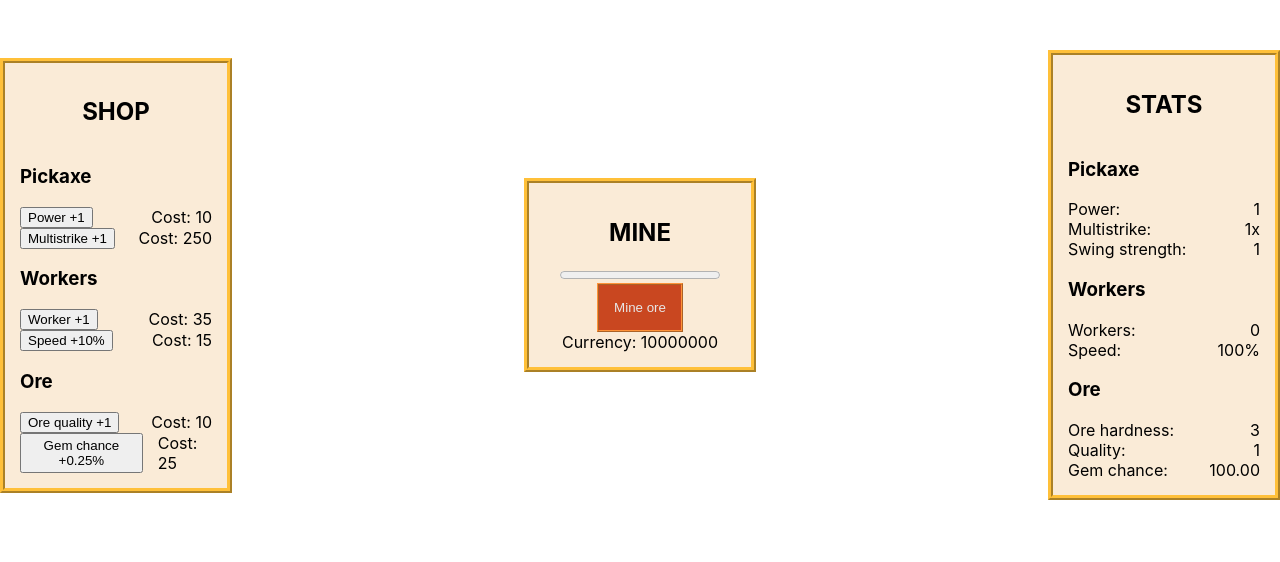
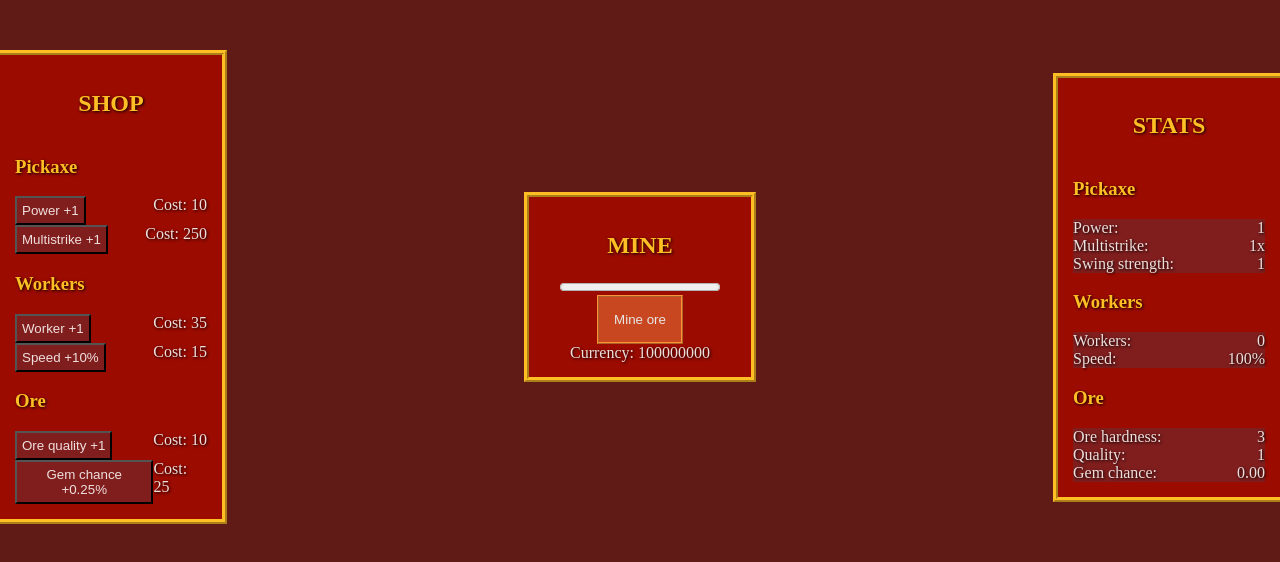
Before and after one commit to BartoszDerenda/IdleMiner, a React (Create React App) app: page / in a window 1280 px wide. Shown: the top 562 px of the page. Built offline with nearby package versions, Linux system fonts and the light colour scheme.

Commit message:
CSS
Added colour palette, imported new font, tweaked CSS.

```diff
--- a/src/App.css
+++ b/src/App.css
@@ -1,4 +1,18 @@
 /* Main CSS file */
+@import url('Palette.css');
+
+body {
+  box-sizing: border-box;
+  font-family: Nunito-sans, serif;
+  font-weight: normal;
+  font-style: normal;
+
+  color: var(--default-font-color);
+  text-decoration: none;
+  text-shadow: 1px 1px 3px black;
+
+  background-color: var(--body-background);
+}
 
 .main-board {
   display: flex;
--- a/src/App.js
+++ b/src/App.js
@@ -7,7 +7,7 @@ import OreUpgrade from './components/Shop/upgrades/OreUpgrade';
 import Stats from './components/Stats/Stats';
 
 function App() {
-  const [currency, setCurrency] = useState(10000000);
+  const [currency, setCurrency] = useState(100000000);
 
   const [pickaxe, setPickaxe] = useState({
     power: 1,
@@ -26,7 +26,7 @@ function App() {
   const [ore, setOre] = useState({
     quality: 1,
     quality_cost: 10,
-    gem_chance: 100,
+    gem_chance: 0,
     gem_cost: 25,
     hardness: 3,
     progress: 0,
@@ -101,20 +101,27 @@ function App() {
   /* Mining */
   function handleMining() {
     setOre(prevOre => ({ ...prevOre, progress: prevOre.progress + pickaxe.power }));
-
     if (Math.floor(Math.random() * 100) <= ore.gem_chance) {
-      setCurrency(Math.round(currency + ore.quality));
+      setCurrency(currency + ore.quality / 2);
     }
 
     if (ore.progress >= ore.hardness) {
       for (let i = 0; i < ore.progress; i = i + ore.hardness) {
-        setCurrency(Math.round(currency + ore.quality));
+        setCurrency(currency + ore.quality);
       }
 
       // Use the functional form of setOre to ensure you are working with the most recent state
       setOre(prevOre => ({ ...prevOre, progress: prevOre.progress - ore.hardness }));
     }
   }
+
+  useEffect(() => {
+    if (ore.progress >= ore.hardness) {
+      setCurrency(currency + ore.quality);
+      setOre({...ore, progress: ore.progress - ore.hardness})
+    }
+  }, [currency, ore]
+  );
 
   return (
     <div className='main-board'>
--- /dev/null
+++ b/src/Palette.css
@@ -0,0 +1,19 @@
+:root {
+    --gold: #ffbf24;
+    --orange: #ff8800;
+    --default-font-color: #eedfdc;
+
+    --body-background: #601b17;
+    --component-element: #801e1e;
+    --component-background: #9b0b00;
+
+    --red-hover: #c01709;
+    --gray-tooltip: #a49393;
+    --red-notification: #ff1300;
+
+    --common-quality: #09b609;
+    --rare-quality: #1493e1;
+    --epic-quality: #c714c7;
+    --legendary-quality: #ff8800;
+    --ancient-quality: #ab0e0e;
+}
--- a/src/components/Mines/Mines.css
+++ b/src/components/Mines/Mines.css
@@ -1,13 +1,18 @@
 /* MINE */
+@import url('../../Palette.css');
 
 .mine {
     display: flex;
     flex-direction: column;
     align-items: center;
+    width: 15vw;
     padding: 15px;
-    width: 15vw;
-    background-color: antiquewhite;
-    border: 5px ridge rgb(255, 192, 57);
+    background-color: var(--component-background);
+    border: 5px ridge var(--gold);
+
+    > h2 {
+      color: var(--gold);
+    }
   }
 
 .mine > button {
--- a/src/components/Mines/Mines.jsx
+++ b/src/components/Mines/Mines.jsx
@@ -6,7 +6,7 @@ function Stats({handleMining, ore, currency}) {
     <>
     <progress value={ore.progress} max={ore.hardness}></progress>
     <button onClick={() => handleMining()}>Mine ore</button>
-    <span>Currency: {currency}</span>
+    <span>Currency: {Math.round(currency)}</span>
     </>
   );
 }
--- a/src/components/Shop/Shop.css
+++ b/src/components/Shop/Shop.css
@@ -1,4 +1,5 @@
 /* Shop.css */
+@import url('../../Palette.css');
 
 .shop {
     display: flex;
@@ -6,16 +7,30 @@
     align-items: center;
     width: 15vw;
     padding: 15px;
-    background-color: antiquewhite;
-    border: 5px ridge rgb(255, 192, 57);
+    background-color: var(--component-background);
+    border: 5px ridge var(--gold);
+    border-left: none;
+
+    > h2 {
+      color: var(--gold);
+    }
   }
 
   .upgrade-tab {
     width: 100%;
+
+    > h3 {
+      color: var(--gold);
+    }
   }
 
   .upgrade-tab > .upgrade {
     display: flex;
     justify-content: space-between;
-    gap: 15px;
+
+    > button {
+      color: var(--default-font-color);
+      background-color: var(--component-element);
+      padding: 5px;
+    }
   }
--- a/src/components/Stats/Stats.css
+++ b/src/components/Stats/Stats.css
@@ -1,4 +1,5 @@
 /* Stats.css */
+@import url('../../Palette.css');
 
 .stats {
     display: flex;
@@ -6,15 +7,25 @@
     align-items: center;
     width: 15vw;
     padding: 15px;
-    background-color: antiquewhite;
-    border: 5px ridge rgb(255, 192, 57);
+    background-color: var(--component-background);
+    border: 5px ridge var(--gold);
+    border-right: none;
+
+    > h2 {
+      color: var(--gold);
+    }
   }
 
-  .stats-chunk {
+  .stats-tab {
     width: 100%;
+
+    > h3 {
+      color: var(--gold);
+    }
   }
 
   .stats-row {
     display: flex;
     justify-content: space-between;
+    background-color: var(--component-element);
   }
--- a/src/components/Stats/Stats.jsx
+++ b/src/components/Stats/Stats.jsx
@@ -4,7 +4,7 @@ import './Stats.css';
 function Stats({pickaxe, worker, ore}) {
   return (
     <>
-    <div className='stats-chunk'>
+    <div className='stats-tab'>
         <h3>Pickaxe</h3>
         <div className='stats-row'>
         <span>Power:</span><span>{pickaxe.power}</span>
@@ -17,7 +17,7 @@ function Stats({pickaxe, worker, ore}) {
         </div>
     </div>
 
-    <div className='stats-chunk'>
+    <div className='stats-tab'>
         <h3>Workers</h3>
         <div className='stats-row'>
         <span>Workers:</span><span>{worker.level}</span>
@@ -27,7 +27,7 @@ function Stats({pickaxe, worker, ore}) {
         </div>
     </div>
 
-    <div className='stats-chunk'>
+    <div className='stats-tab'>
         <h3>Ore</h3>
         <div className='stats-row'>
         <span>Ore hardness:</span><span>{Math.round(ore.hardness)}</span>
```
